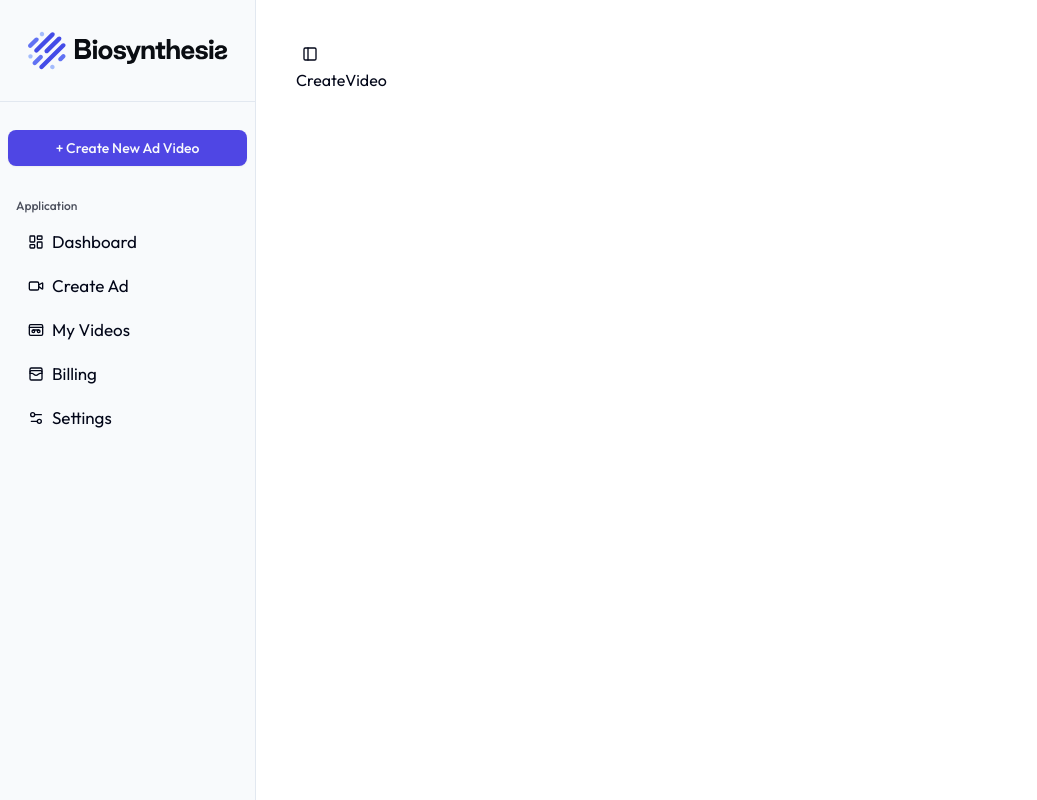
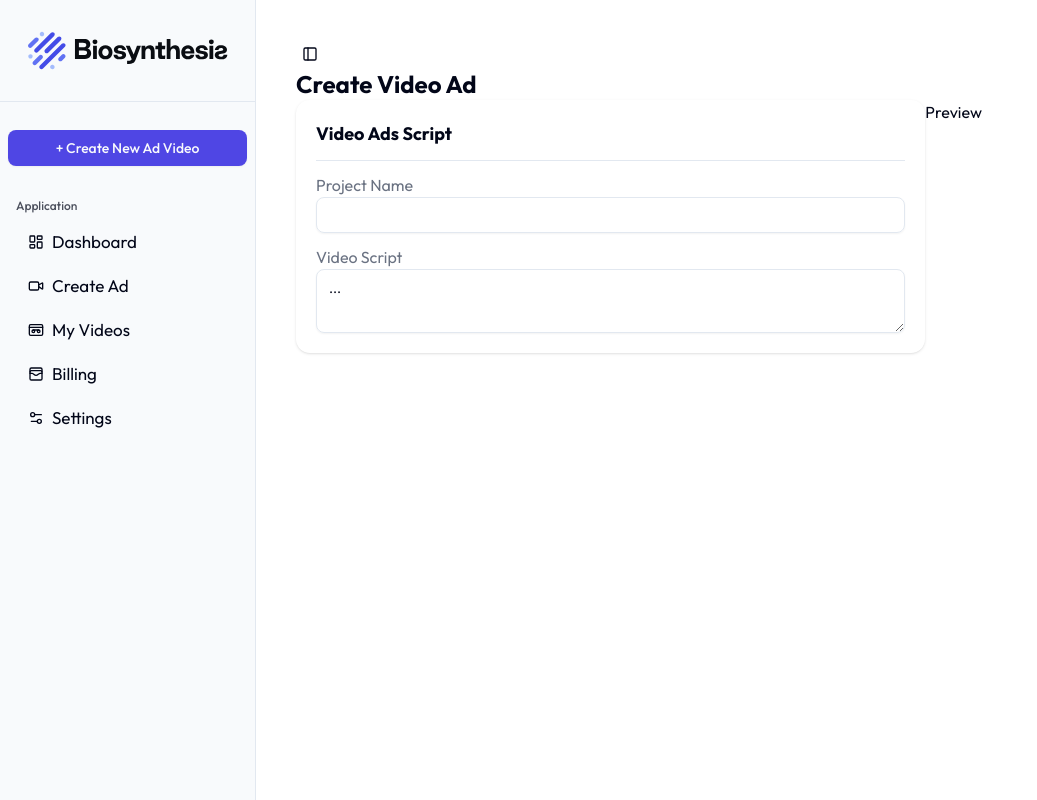
Before and after one commit to RajanJha2003/AdFlare-AI, a Next.js app: page /workspace/create-ad/1 in a window 1280 px wide. Shown: the whole page, without its empty margins (0-1037 px from the left). Built offline with nearby package versions, Linux system fonts and the light colour scheme; no server answers.

Commit message:
script page

```diff
--- /dev/null
+++ b/app/workspace/create-ad/[video_id]/_components/Script.jsx
@@ -0,0 +1,28 @@
+import { Input } from '@/components/ui/input'
+import { Textarea } from '@/components/ui/textarea'
+import React from 'react'
+
+const Script = ({videoData}) => {
+  return (
+    <div className='p-5 shadow rounded-xl'>
+        <h2 className='font-bold text-lg'>Video Ads Script</h2>
+        <hr className='my-3' />
+        <div className=''>
+            <label className='text-gray-500' htmlFor="">Project Name</label>
+            <Input value={videoData?.topic} />
+        </div>
+        <div className='mt-3'>
+            <label className='text-gray-500' htmlFor="">Video Script</label>
+            <Textarea className={'text-lg'}
+  value={(videoData?.scriptVariant?.generatedScript ?? '').slice(0, 300) + '...'}
+  readOnly
+/>
+
+
+
+        </div>
+    </div>
+  )
+}
+
+export default Script
--- a/app/workspace/create-ad/[video_id]/page.jsx
+++ b/app/workspace/create-ad/[video_id]/page.jsx
@@ -4,6 +4,7 @@ import { api } from '@/convex/_generated/api';
 import { useConvex } from 'convex/react';
 import { useParams } from 'next/navigation'
 import React, { useEffect, useState } from 'react'
+import Script from './_components/Script';
 
 const CreateVideo = () => {
     const {video_id}=useParams();
@@ -24,7 +25,18 @@ const CreateVideo = () => {
         setVideoData(result);
     }
   return (
-    <div>CreateVideo</div>
+    <div>
+        <h2 className='font-bold text-2xl'>Create Video Ad</h2>
+        <div className='grid grid-cols-1 md:grid-cols-3'>
+            <div className='md:col-span-2 '>
+    <Script videoData={videoData} />
+
+            </div>
+          <div>
+            Preview
+          </div>
+        </div>
+    </div>
   )
 }
 
--- /dev/null
+++ b/components/ui/textarea.jsx
@@ -0,0 +1,20 @@
+import * as React from "react"
+
+import { cn } from "@/lib/utils"
+
+function Textarea({
+  className,
+  ...props
+}) {
+  return (
+    (<textarea
+      data-slot="textarea"
+      className={cn(
+        "border-input placeholder:text-muted-foreground focus-visible:border-ring focus-visible:ring-ring/50 aria-invalid:ring-destructive/20 dark:aria-invalid:ring-destructive/40 aria-invalid:border-destructive dark:bg-input/30 flex field-sizing-content min-h-16 w-full rounded-md border bg-transparent px-3 py-2 text-base shadow-xs transition-[color,box-shadow] outline-none focus-visible:ring-[3px] disabled:cursor-not-allowed disabled:opacity-50 md:text-sm",
+        className
+      )}
+      {...props} />)
+  );
+}
+
+export { Textarea }
```
